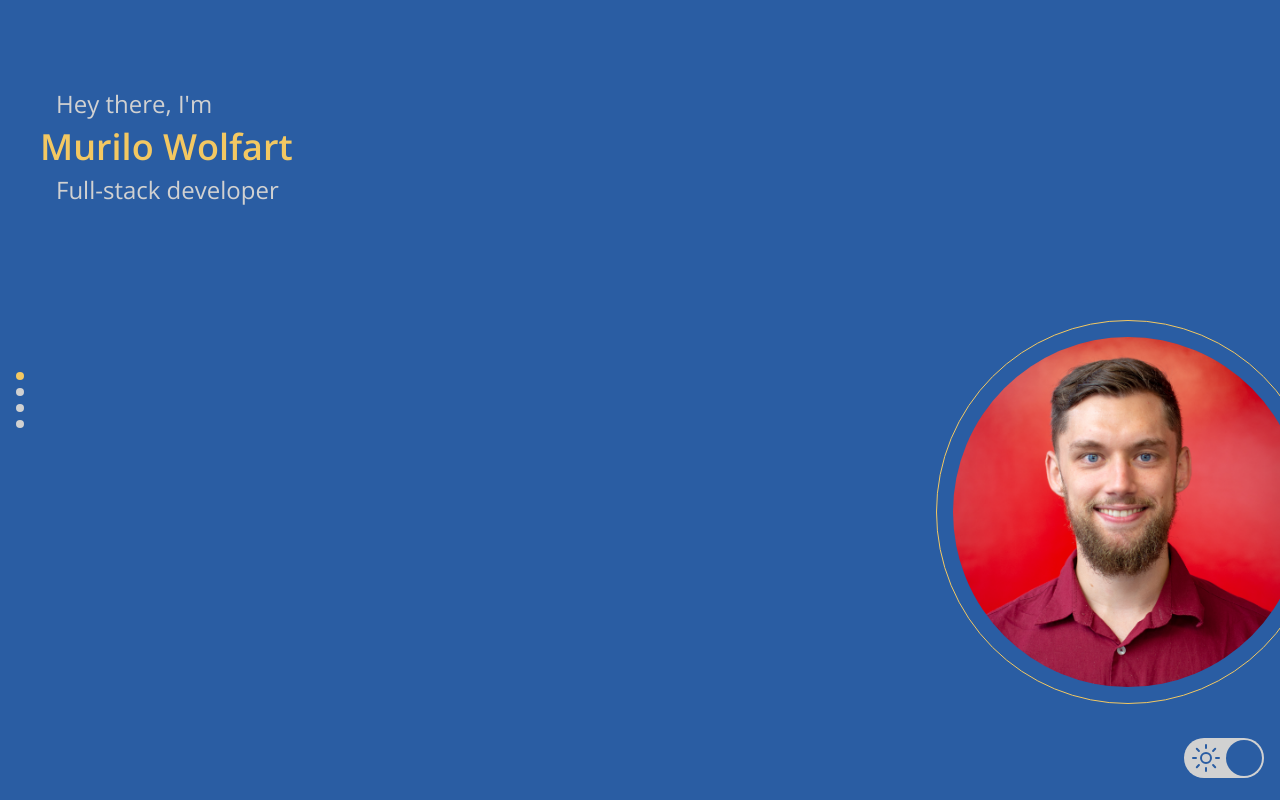
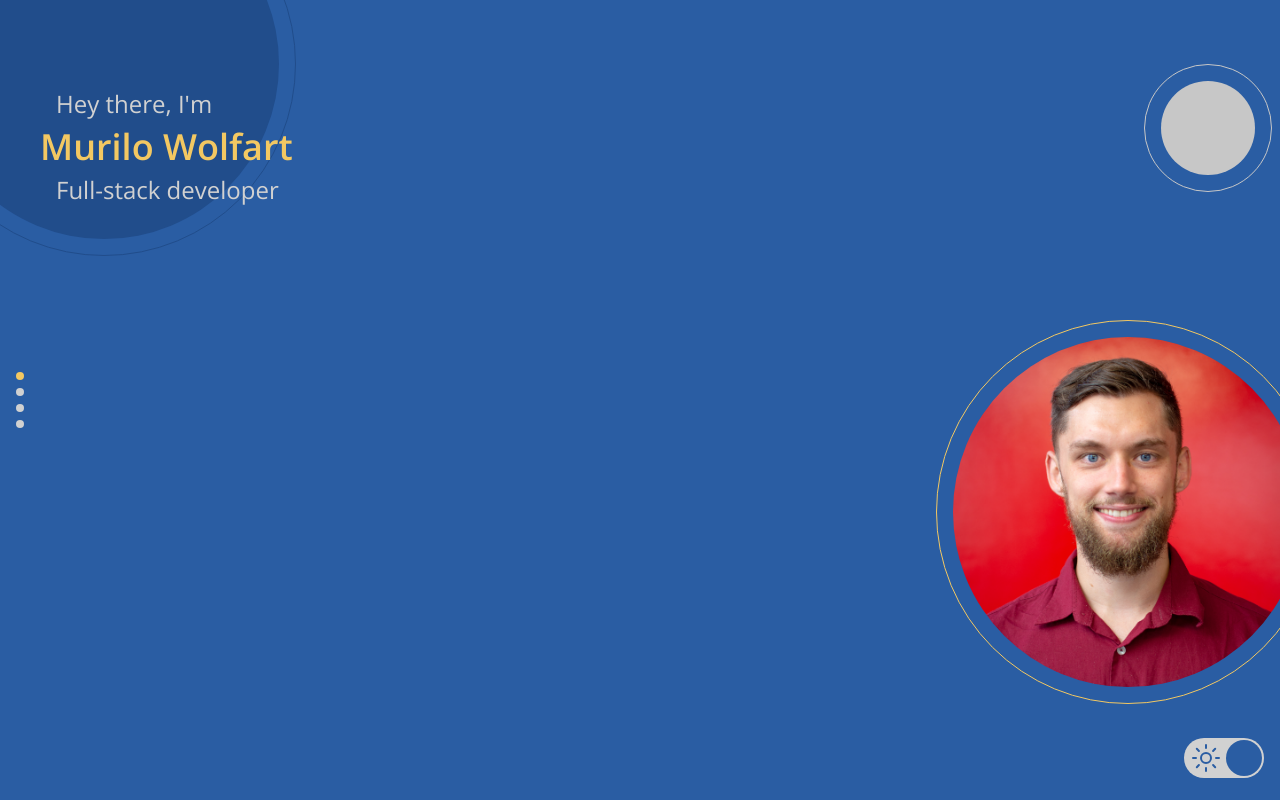
Before and after one commit to mwolfart/mwolfart.github.io, a React (Vite) app: page / in a window 1280 px wide. Built offline with nearby package versions, Linux system fonts and the light colour scheme.

Commit message:
add background details

```diff
--- /dev/null
+++ b/src/components/bg-shape/index.tsx
@@ -0,0 +1,13 @@
+type Props = {
+  className?: string;
+};
+
+export const BackgroundShape = ({ className }: Props) => {
+  return (
+    <div
+      className={`absolute aspect-square rounded-full border border-background-detail p-4 -z-10 [&>div]:bg-background-detail ${className}`}
+    >
+      <div className="w-full h-full rounded-full" />
+    </div>
+  );
+};
--- a/src/components/page-about/index.tsx
+++ b/src/components/page-about/index.tsx
@@ -1,10 +1,11 @@
 import { Trans, useTranslation } from "react-i18next";
 import { Carousel } from "../carousel";
+import { BackgroundShape } from "../bg-shape";
 
 export const AboutPage = () => {
   const { t } = useTranslation();
   return (
-    <div className="flex flex-col flex-grow gap-8 [&_span]:text-primary">
+    <div className="flex flex-col flex-grow gap-8 [&_span]:text-primary relative">
       <h1 className="text-primary font-semibold">{t("about.title")}</h1>
       <div className="h-[1px] bg-copy w-full" />
       <div className="flex-grow">
@@ -42,6 +43,7 @@ export const AboutPage = () => {
           <p className="">{t("about.four")}</p>
         </Carousel>
       </div>
+      <BackgroundShape className="w-96 -bottom-48 -left-48" />
     </div>
   );
 };
--- a/src/components/page-intro/index.tsx
+++ b/src/components/page-intro/index.tsx
@@ -1,11 +1,11 @@
 import { useTranslation } from "react-i18next";
+import { BackgroundShape } from "../bg-shape";
 
 export const IntroPage = () => {
   const { t } = useTranslation();
 
   return (
     <div className="h-full w-full flex flex-col gap-24 relative">
-      {/* <div className="absolute w-64 aspect-square bg-backgroundSecondary rounded-full border border-backgroundSecondary p-4 -z-10" /> */}
       <div className="flex flex-col gap-2 w-fit pt-6">
         <div className="text-md px-4">{t("home.prefix")}</div>
         <div className="text-primary text-xl font-semibold">
@@ -18,6 +18,8 @@ export const IntroPage = () => {
         alt=""
         className="absolute bottom-8 -right-20 w-96 aspect-square p-4 border border-primary overflow-auto object-cover object-[0_-45px] rounded-full self-end"
       />
+      <BackgroundShape className="w-96 -left-32 -top-48" />
+      <BackgroundShape className="w-32 -right-8 top-0 border-background-tertiary [&>div]:bg-background-tertiary" />
     </div>
   );
 };
--- a/src/components/page-techs/index.tsx
+++ b/src/components/page-techs/index.tsx
@@ -2,11 +2,12 @@ import { useTranslation } from "react-i18next";
 import technologies from "../../constants/technologies";
 import { Carousel } from "../carousel";
 import { TechPill } from "./tech-pill";
+import { BackgroundShape } from "../bg-shape";
 
 export const TechsPage = () => {
   const { t } = useTranslation();
   return (
-    <div className="flex flex-col gap-8">
+    <div className="flex flex-col gap-8 relative">
       <p>{t("techs.intro")}</p>
       <div className="flex-grow">
         <Carousel>
@@ -36,6 +37,7 @@ export const TechsPage = () => {
           </div>
         </Carousel>
       </div>
+      <BackgroundShape className="w-96 -bottom-80 -right-48" />
     </div>
   );
 };
--- a/src/index.css
+++ b/src/index.css
@@ -5,7 +5,8 @@
 @layer base {
   html {
     --color-background: #2a5da3;
-    --color-background-secondary: #c7c7c7;
+    --color-background-secondary: #214d8b;
+    --color-background-tertiary: #c7c7c7;
     --color-text: #d1d1d1;
     --color-primary: #f3c862;
     --color-secondary: #762daa;
@@ -14,6 +15,7 @@
   html.dark {
     --color-background: #282828;
     --color-background-secondary: #323232;
+    --color-background-tertiary: #4b4646;
     --color-text: #f4f4f4;
     --color-primary: #f6304b;
     --color-secondary: #9472df;
--- a/tailwind.config.js
+++ b/tailwind.config.js
@@ -15,7 +15,8 @@ export default {
     },
     colors: {
       background: "var(--color-background)",
-      backgroundSecondary: "var(--color-background-secondary)",
+      "background-detail": "var(--color-background-secondary)",
+      "background-tertiary": "var(--color-background-tertiary)",
       copy: "var(--color-text)",
       primary: "var(--color-primary)",
       secondary: "var(--color-secondary)",
```
